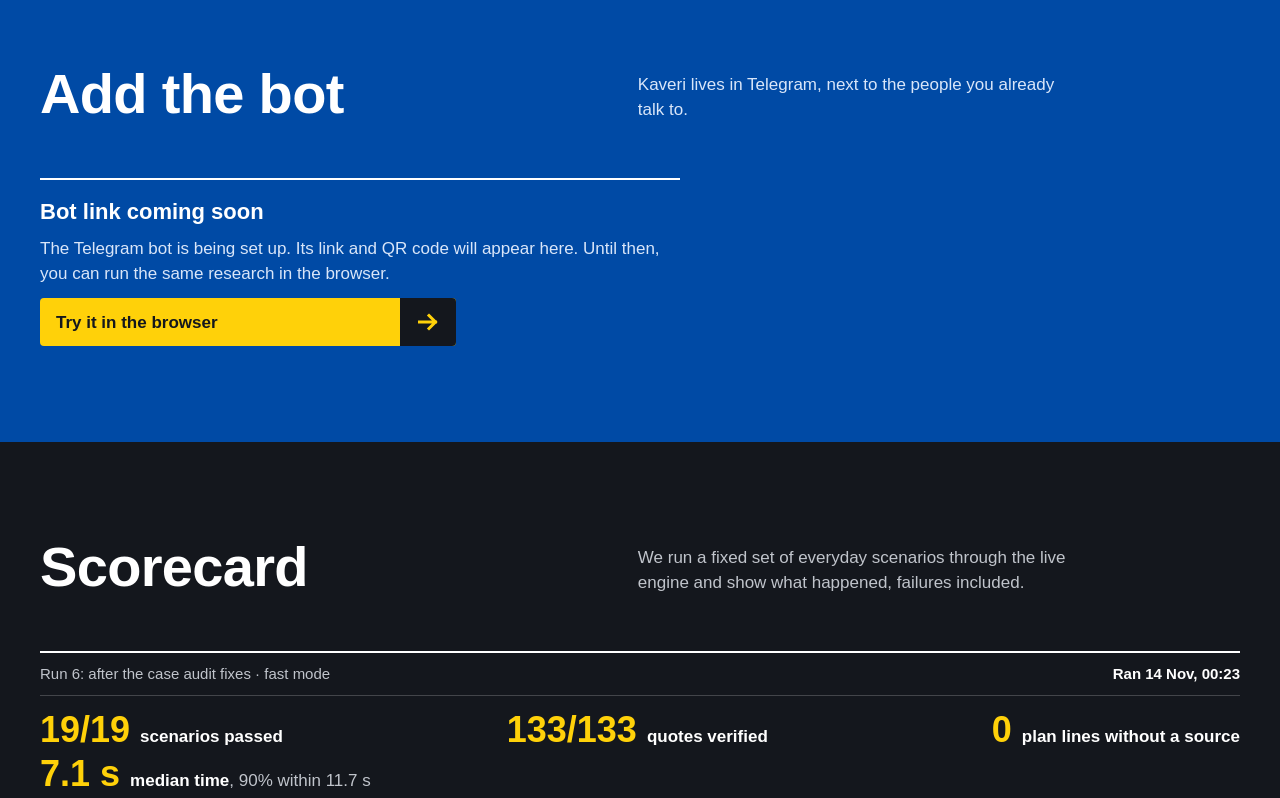
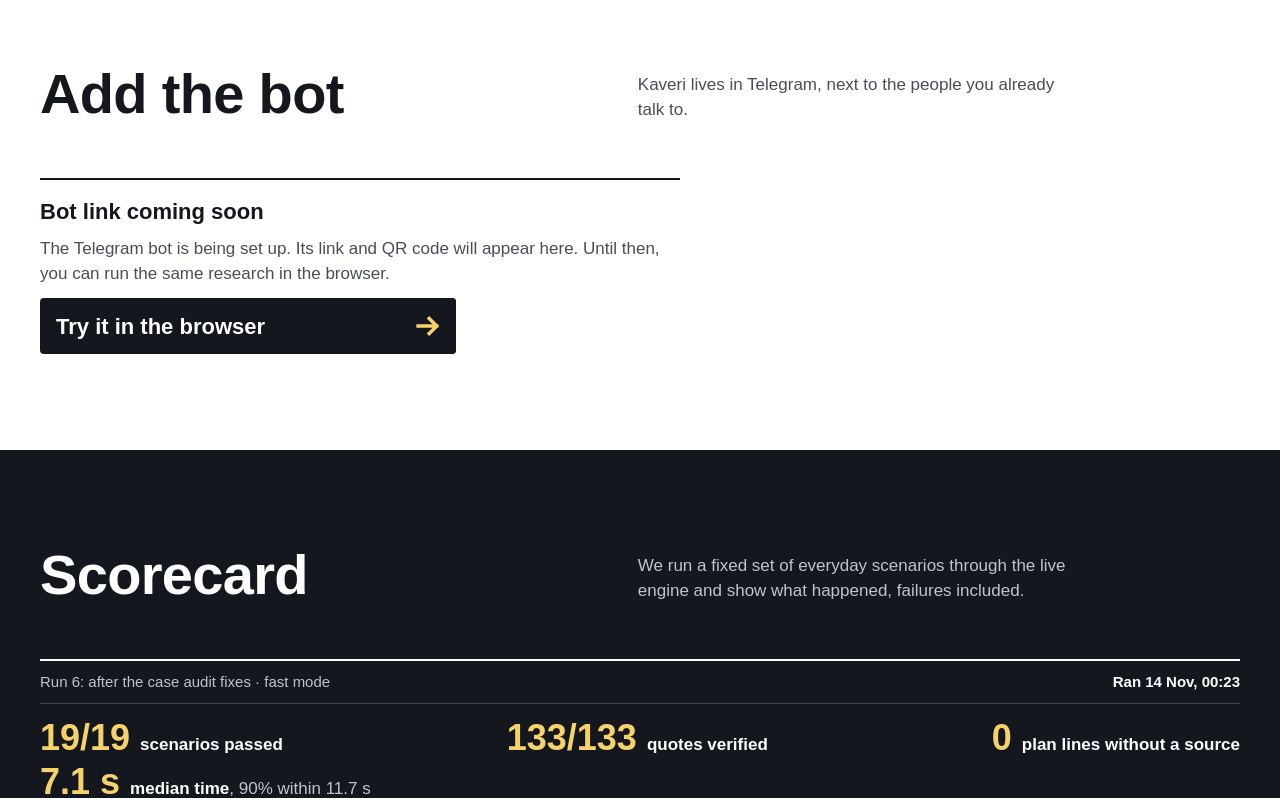
Before and after one commit to zacharyb1/junction-2026, a Next.js app: page / in a window 1280 px wide. Shown: the part 3227-4025 px from the top of the page. Built offline with nearby package versions, Linux system fonts and the light colour scheme; no server answers; a web font is replaced by a local one.

Commit message:
Restrain the landing palette and unify direction arrows

```diff
--- a/src/app/page.tsx
+++ b/src/app/page.tsx
@@ -22,8 +22,8 @@ export const metadata: Metadata = {
   twitter: { card: "summary_large_image", title, description },
 };
 
-/** The phone's browser bar takes the colour of the overhead sign. Same value as --sign-yellow in landing.css. */
-export const viewport: Viewport = { themeColor: "#ffd109" };
+/** The phone's browser bar follows the neutral concourse ground in landing.css. */
+export const viewport: Viewport = { themeColor: "#f0f3f5" };
 
 /**
  * Landing page. Static: the environment (see landingConfig) and src/data/scorecard.json
--- a/src/components/landing/add-bot.tsx
+++ b/src/components/landing/add-bot.tsx
@@ -22,7 +22,7 @@ async function BotCard({ username }: { username: string }) {
         <p>
           Scan the code with your phone camera, or open the link. Both take you to a chat with the bot in Telegram.
         </p>
-        <Way href={url} tone="yellow" panel>
+        <Way href={url} tone="primary" panel>
           Open the bot in Telegram
         </Way>
         <p className="l-handle">t.me/{username}</p>
@@ -52,7 +52,7 @@ function ComingSoon() {
         The Telegram bot is being set up. Its link and QR code will appear here. Until then, you can run the same
         research in the browser.
       </p>
-      <TryLink className={wayClasses({ tone: "yellow", panel: true }, "l-placeholder-way")}>
+      <TryLink className={wayClasses({ tone: "primary", panel: true }, "l-placeholder-way")}>
         <WayContent>Try it in the browser</WayContent>
       </TryLink>
     </div>
@@ -64,7 +64,7 @@ export function AddBot({ username }: { username: string | null }) {
   return (
     <Section
       id="add-the-bot"
-      field="blue"
+      field="white"
       title="Add the bot"
       hint="Kaveri lives in Telegram, next to the people you already talk to."
     >
--- a/src/components/landing/hero.tsx
+++ b/src/components/landing/hero.tsx
@@ -27,7 +27,7 @@ export function Hero({
 }) {
   return (
     <section aria-labelledby="hero-title">
-      <div className="l-sign l-field--yellow">
+      <div className="l-sign">
         <div className="l-wrap">
           <div className="l-id">
             <p className="l-name">
@@ -68,7 +68,6 @@ export function Hero({
                 <li>
                   <Way
                     href="#scorecard"
-                    tone="blue"
                     detail={`${totals.passed}/${totals.scenarios} scenarios passed · ${totals.verifiedQuotes}/${totals.totalQuotes} quotes verified`}
                   >
                     Scorecard
--- a/src/components/landing/landing.css
+++ b/src/components/landing/landing.css
@@ -7,7 +7,7 @@
 
 /* The phone's overscroll area continues the overhead sign. */
 body:has(.landing) {
-  background: oklch(0.875 0.178 92);
+  background: oklch(0.962 0.004 250);
 }
 
 @media (prefers-reduced-motion: no-preference) {
@@ -17,12 +17,12 @@ body:has(.landing) {
 }
 
 .landing {
-  /* Palette. Yellow directs, blue routes, black carries type and boards, green and red are board statuses. */
-  --sign-yellow: oklch(0.875 0.178 92);
+  /* Neutral fields, small yellow cues, muted blue links. Green and red are board statuses. */
+  --sign-yellow: oklch(0.875 0.13 92);
   --sign-black: oklch(0.205 0.012 262);
   --concourse: oklch(0.962 0.004 250);
   --panel: oklch(1 0 0);
-  --route-blue: oklch(0.43 0.16 258);
+  --route-blue: oklch(0.43 0.075 258);
   --status-go: oklch(0.5 0.14 152);
   --status-go-lit: oklch(0.84 0.19 150);
   --status-stop: oklch(0.53 0.19 32);
@@ -390,6 +390,11 @@ body:has(.landing) {
   margin-inline: calc(var(--gutter) * -1);
 }
 
+/* The two neutral secondary routes remain separate without another colour field. */
+.landing .l-ways li + li + li {
+  border-top: 1px solid var(--rule);
+}
+
 .landing .l-way {
   -webkit-tap-highlight-color: transparent;
   display: grid;
@@ -433,11 +438,6 @@ body:has(.landing) {
   font-size: var(--text-title);
 }
 
-.landing .l-way--primary .l-way-arrow {
-  background: var(--route-blue);
-  color: var(--panel);
-}
-
 .landing .l-way--blue {
   background: var(--route-blue);
   color: var(--panel);
@@ -477,8 +477,7 @@ body:has(.landing) {
   color: var(--arrow-hover-ink);
 }
 
-/* A blue square on the primary row, or any square on a blue row, turns white. */
-.landing .l-way--primary:hover .l-way-arrow,
+/* A blue row uses a white hover square to keep its edge visible. */
 .landing .l-way--blue:hover .l-way-arrow {
   background: var(--panel);
   color: var(--sign-black);
--- a/src/components/landing/site-footer.tsx
+++ b/src/components/landing/site-footer.tsx
@@ -5,7 +5,7 @@ import { TryLink } from "@/components/landing/try-link";
 export function SiteFooter({ repoUrl }: { repoUrl: string | null }) {
   return (
     <footer>
-      <TryLink className="l-close l-field--yellow">
+      <TryLink className="l-close l-field--white">
         <span className="l-close-label">Try it in the browser</span>
         <span className="l-way-arrow">
           <Arrow />
--- a/src/components/landing/way.tsx
+++ b/src/components/landing/way.tsx
@@ -4,7 +4,7 @@ import { Arrow, type ArrowDirection } from "@/components/landing/glyphs";
 import { cn } from "@/lib/utils";
 
 type Look = {
-  /** "primary" is the black row with the blue arrow square: one per screen. */
+  /** "primary" is the black row with the yellow arrow: one per screen. */
   tone?: "white" | "primary" | "blue" | "yellow";
   /** A row that stands alone inside a section gets corners. Rows on the overhead sign run edge to edge. */
   panel?: boolean;
```
Also changed, not shown: 2 other files (tests, documents, lock files or other folders).
